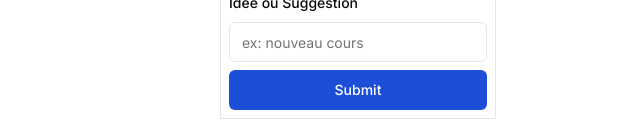
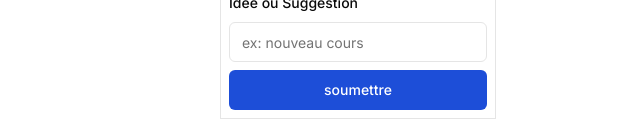
Before and after one commit to TuyisengeSulaiman/ecoleisoko, a Next.js app: page /equipe in a window 1280 px wide. Shown: the part 1624-1756 px from the top of the page, without its empty margins (640-1280 px from the left). Built offline with nearby package versions, Linux system fonts and the light colour scheme; no server answers.

Commit message:
12.changesubmit to french

```diff
--- a/components/idea-form.tsx
+++ b/components/idea-form.tsx
@@ -86,7 +86,7 @@ export function IdeaForm() {
                         </FormItem>
                     )}
                 />
-                <Button type="submit" className='bg-blue-700 w-full text-white hover:bg-blue-700' disabled={isPending}>Submit</Button>
+                <Button type="submit" className='bg-blue-700 w-full text-white hover:bg-blue-700' disabled={isPending}>soumettre</Button>
             </form>
         </Form>
     )
```
